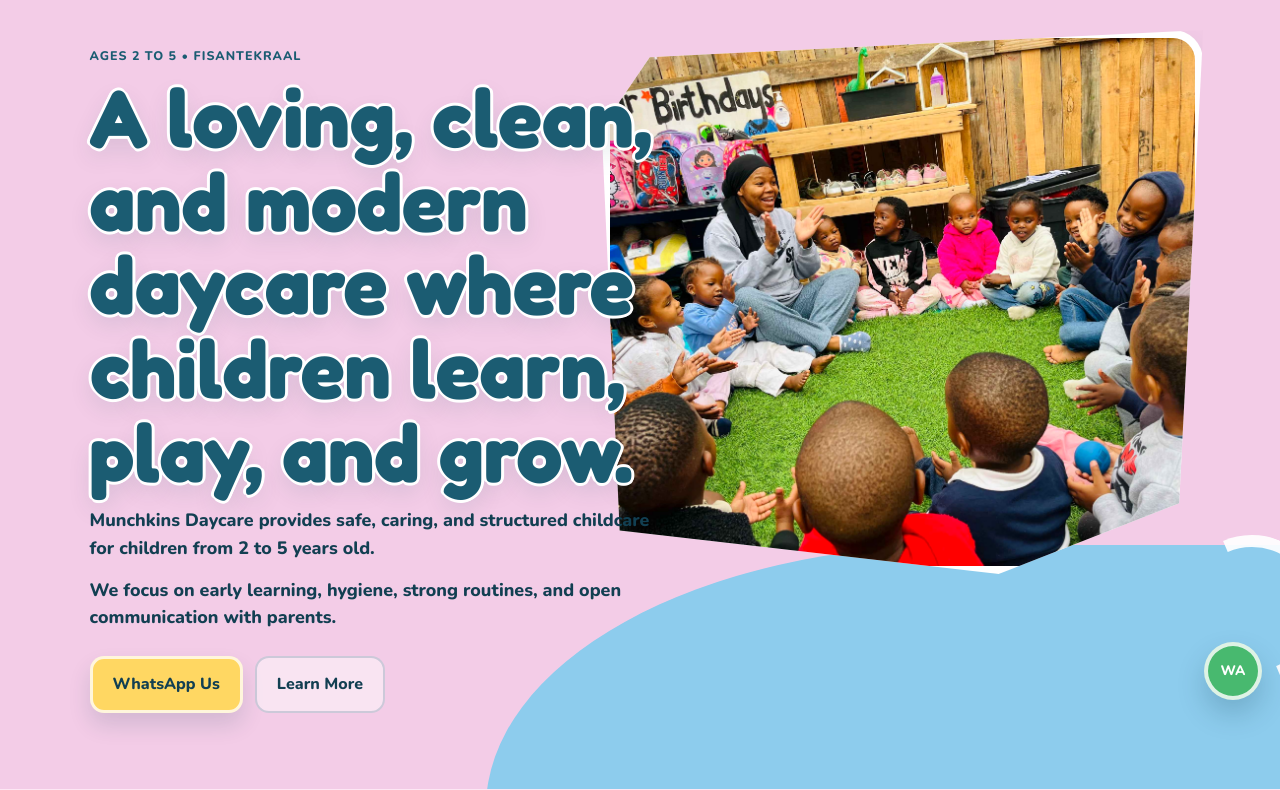
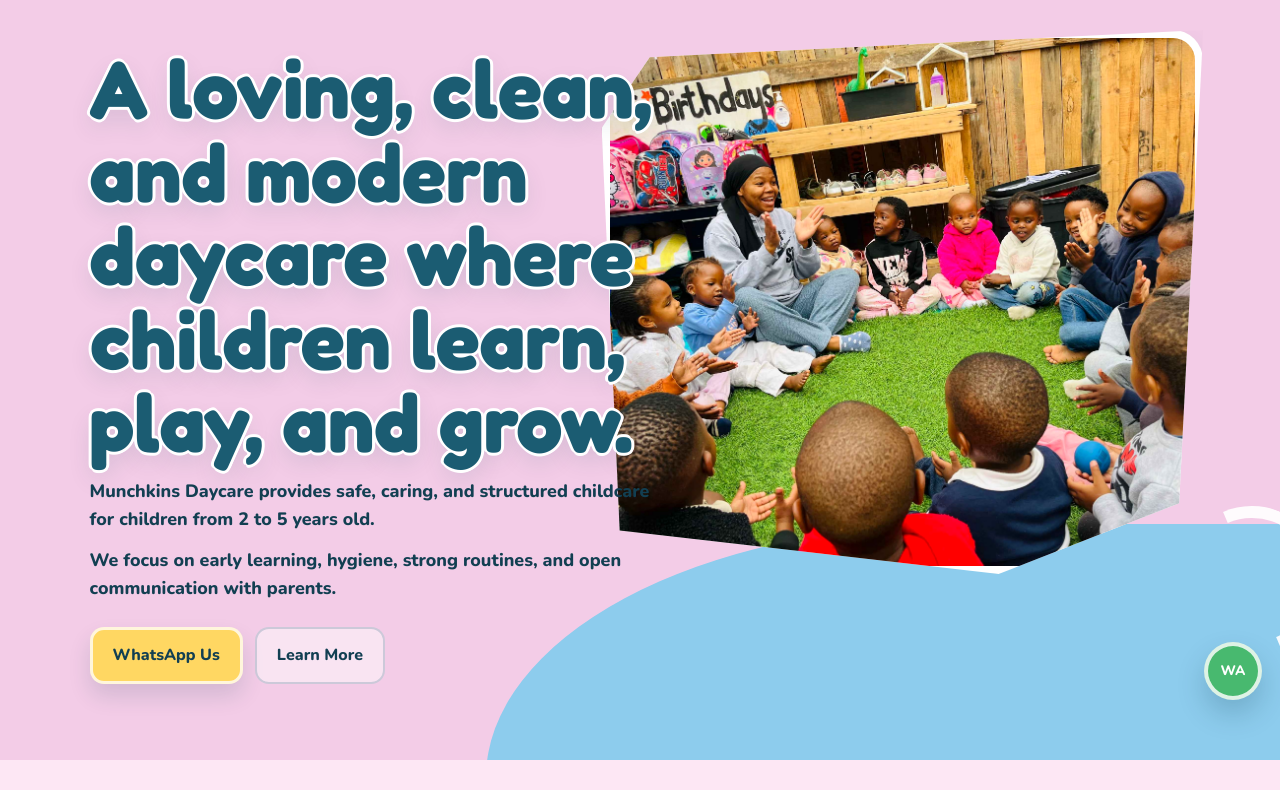
Before and after one commit to Thechampion96/munchkins-daycare-website, a website: page index.html in a window 1280 px wide. Shown: the part 82-872 px from the top of the page. Drawn offline with nearby package versions, Linux system fonts and the light colour scheme; no server answers.

Commit message:
Update index.html

```diff
--- a/index.html
+++ b/index.html
@@ -63,7 +63,7 @@
           />
         </div>
         <div class="hero-content">
-          <p class="eyebrow">Ages 2 to 5 • Fisantekraal</p>
+         <!--  <p class="eyebrow">Ages 2 to 5 • Fisantekraal</p> -->
           <h1>A loving, clean, and modern daycare where children learn, play, and grow.</h1>
           <p>
             Munchkins Daycare provides safe, caring, and structured childcare for children
```
